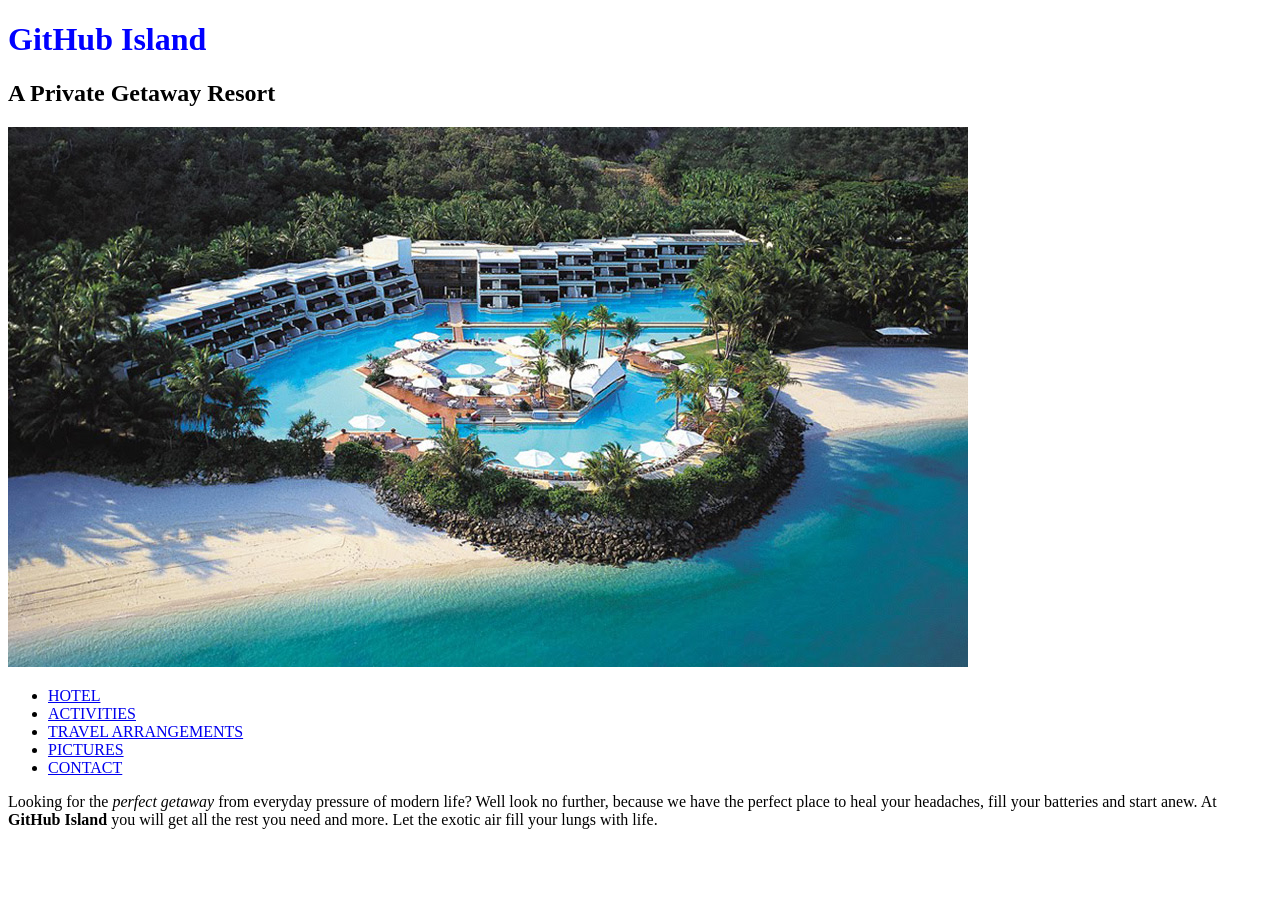
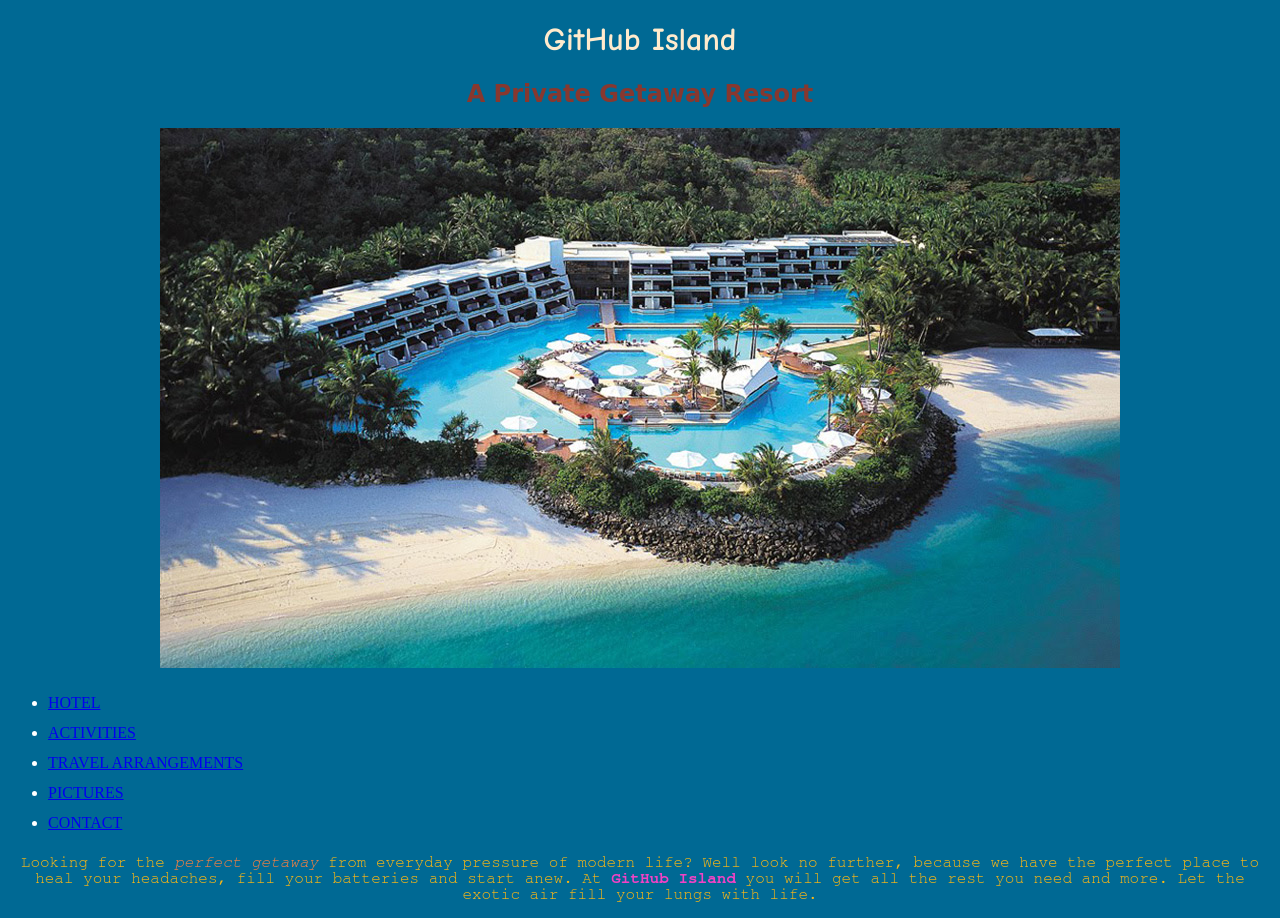
Before and after one commit to jombastic/island-resort, a plain HTML site: page index.html in a window 1280 px wide. Before the commit the page ends 845 px from the top, so only its background shows below. Drawn offline with Linux system fonts and the light colour scheme.

Commit message:
add styles to h1, h2, p, ul, ol, em, strong and body to fit blue theme

```diff
--- a/css/styles.css
+++ b/css/styles.css
@@ -1,3 +1,33 @@
 h1 {
-  color: blue;
+  color: #FFEBCD;
+  font-family: "Comic Sans MS", "Comic Sans", cursive;
 }
+
+h2 {
+  color: #87382F;
+  font-family: "Brush Script Std", "Brush Script MT", cursive;
+}
+
+p {
+  color: #FDB813;
+  font-family: FreeMono, monospace;
+}
+
+ul, ol {
+  text-align: left;
+  color: #FFFFFF;
+  line-height: 30px;
+}
+
+em {
+  color: #f48042;
+}
+
+strong {
+  color: #f442c5;
+}
+
+body {
+  background-color: #006994;
+  text-align: center;
+}
```
